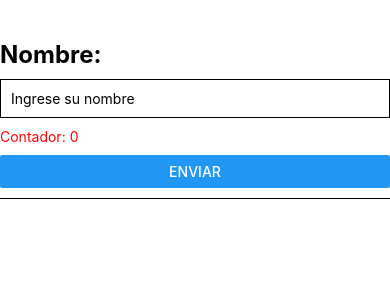
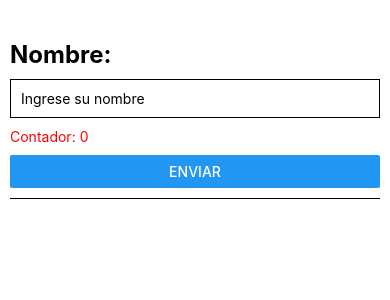
Before and after one commit to martomorri/pruebas_react_native, a React Native app: screen / in a window 390 px wide. Shown: the top 300 px of the page. Built offline with nearby package versions, Linux system fonts and the light colour scheme.

Commit message:
fix(generalMargin)

```diff
--- a/components/Input.jsx
+++ b/components/Input.jsx
@@ -32,6 +32,7 @@ const Input = () => {
 
 const styles = StyleSheet.create({
     container: {
+        margin: 10,
         marginVertical: 40,
     },
     input: {
```
